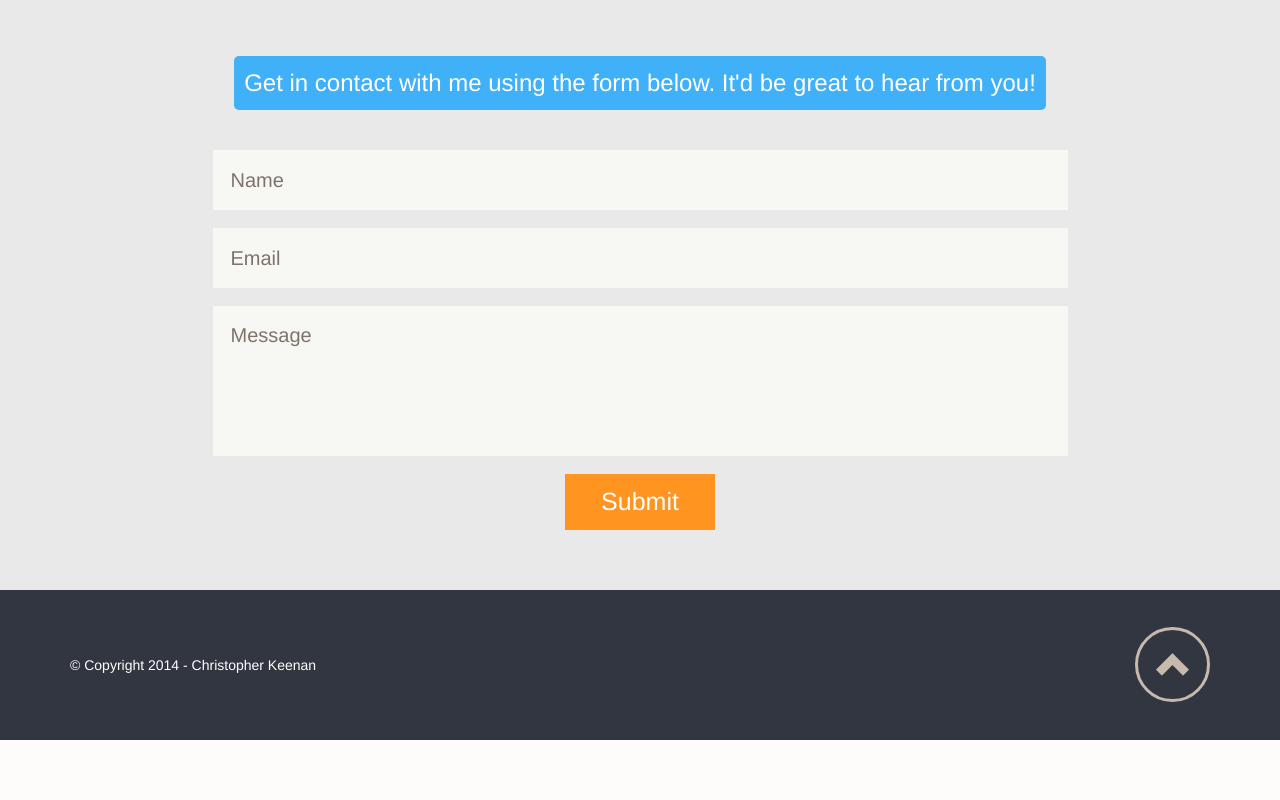
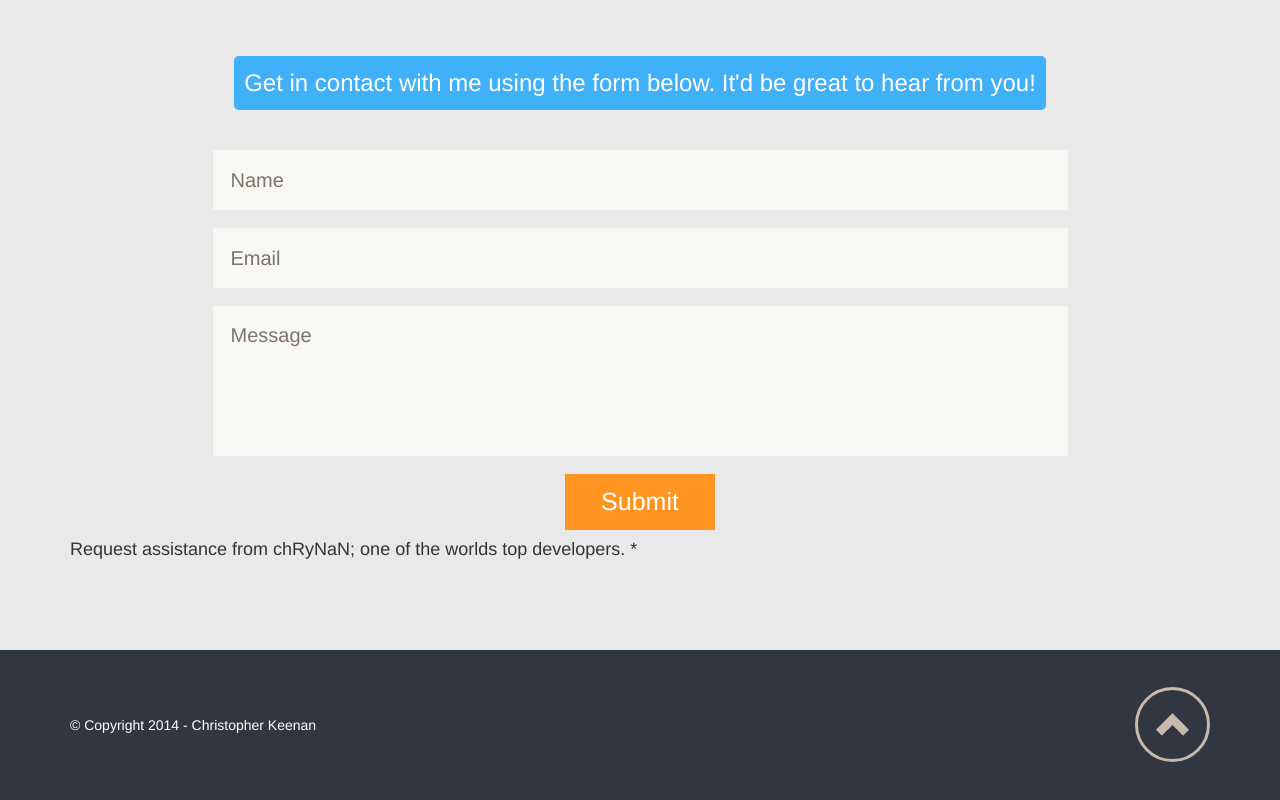
Before and after one commit to chRyNaN/chRyNaN.github.io, a plain HTML site: page index.html in a window 1280 px wide. Shown: the part 4671-5471 px from the top of the page. Before the commit the page ends 5411 px from the top, so only its background shows below. Drawn offline with nearby package versions, Linux system fonts and the light colour scheme; no server answers.

Commit message:
Added HackHands link and description.

```diff
--- a/index.html
+++ b/index.html
@@ -329,6 +329,16 @@
 						<button id="submit" class="submit center-block" type="submit">Submit</button>
 					</form>
 				</div>
+				<div>
+					<div class="header-container">
+						<h4 class="header header-green">Request assistance from chRyNaN; one of the worlds top developers.
+							<span title="Based on statistics from StackOverflow; The worlds most popular programming Q & A forum." class="asterick">*</span>
+						</h4>
+					</div>
+					<div>
+						<a class="btn default-btn request-btn" href="https://hackhands.com/chrynan/" title="Request expert on HackHands."></a>
+					</div>
+				</div>
 			</div>
 		</section>
 
```
